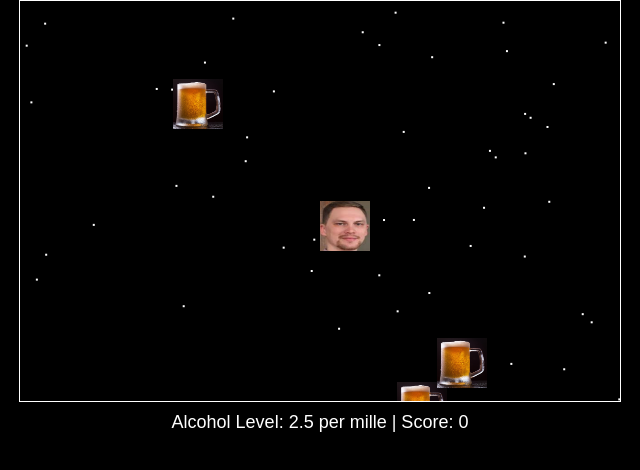
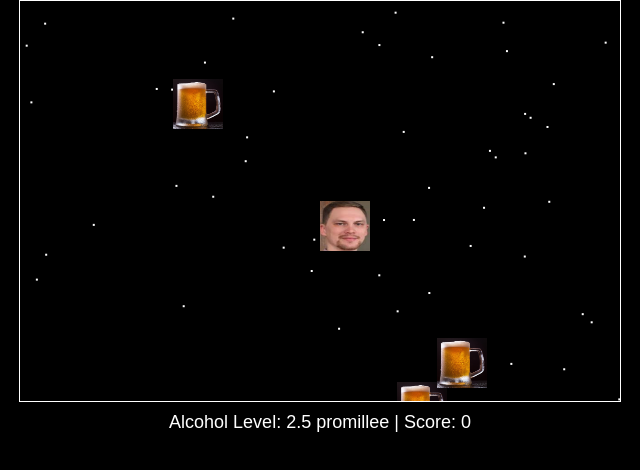
Before and after one commit to Erppamorjes/Kaliaa, a plain HTML site: page index.html in a window 1280 px wide. Shown: the full height of the page, 320-960 px from the left. Drawn offline with Linux system fonts and the light colour scheme.

Commit message:
Update index.html

```diff
--- a/index.html
+++ b/index.html
@@ -3,12 +3,12 @@
 <head>
     <meta charset="UTF-8">
     <meta name="viewport" content="width=device-width, initial-scale=1.0">
-    <title>Mikko’s Boozy Odyssey</title>
+    <title>Joka paiva jotakin</title>
     <link rel="stylesheet" href="styles.css">
 </head>
 <body>
     <canvas id="gameCanvas" width="600" height="400"></canvas>
-    <div id="ui">Alcohol Level: <span id="alcoholLevel">5</span> per mille | Score: <span id="score">0</span></div>
+    <div id="ui">Alcohol Level: <span id="alcoholLevel">5</span> promillee | Score: <span id="score">0</span></div>
     <script src="script.js"></script>
 </body>
 </html>
```
